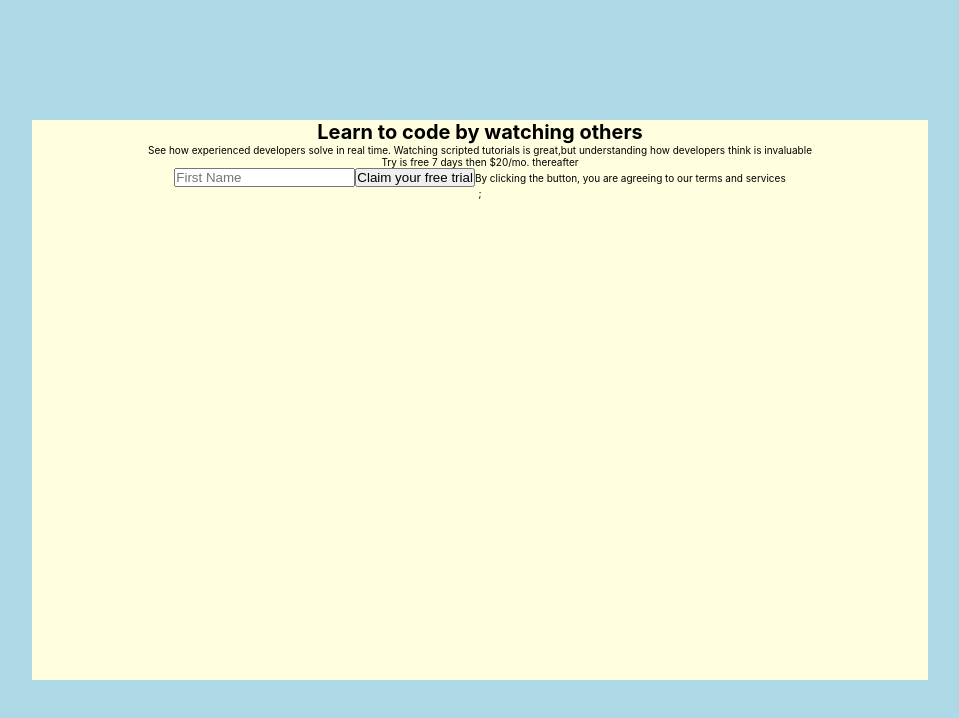
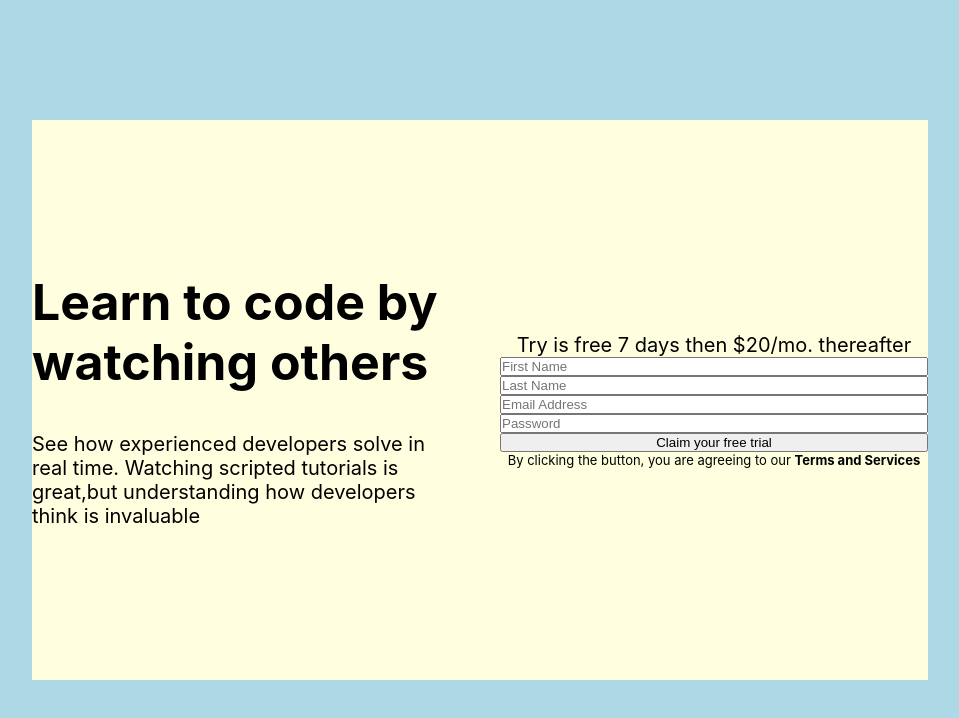
Before and after one commit to VincentChen6345/sign-up-form, a React (Create React App) app: page / in a window 1280 px wide. Shown: the top 718 px of the page, without its empty margins (160-1119 px from the left). Built offline with nearby package versions, Linux system fonts and the light colour scheme.

Commit message:
skeleton done

```diff
--- a/src/App.module.css
+++ b/src/App.module.css
@@ -6,4 +6,5 @@
   justify-content: center;
   align-items: center;
   width: 100%;
+  font-size: 2rem;
 }
--- a/src/components/Cta.jsx
+++ b/src/components/Cta.jsx
@@ -1,18 +1,14 @@
 import React from "react";
+import styles from "./Cta.module.css";
+import InputForm from "./InputForm";
 
 const Cta = () => {
   return (
-    <div>
+    <div className={styles.container}>
       <div>
         <p>Try is free 7 days then $20/mo. thereafter</p>
       </div>
-      <form>
-        <input type="text" placeholder="First Name" />
-        <button type="submit">Claim your free trial</button>
-        <span>
-          By clicking the button, you are agreeing to our terms and services
-        </span>
-      </form>
+      <InputForm />
     </div>
   );
 };
--- a/src/components/Cta.module.css
+++ b/src/components/Cta.module.css
@@ -0,0 +1,4 @@
+.container {
+  width: 100%;
+  margin-left: 2rem;
+}
--- a/src/components/Description.jsx
+++ b/src/components/Description.jsx
@@ -1,10 +1,10 @@
 import React from "react";
-
+import styles from "./Description.module.css";
 const Description = () => {
   return (
-    <div>
-      <h1>Learn to code by watching others</h1>
-      <p>
+    <div className={styles.container}>
+      <h1 className={styles.heading}>Learn to code by watching others</h1>
+      <p className={styles.paragraph}>
         See how experienced developers solve in real time. Watching scripted
         tutorials is great,but understanding how developers think is invaluable
       </p>
--- a/src/components/Description.module.css
+++ b/src/components/Description.module.css
@@ -0,0 +1,16 @@
+.container {
+  width: 100%;
+  /* display: flex;
+  align-items: center;
+  flex-direction: column; */
+  margin-right: 2rem;
+}
+.heading {
+  font-size: 5rem;
+  text-align: left;
+  margin-bottom: 4rem;
+}
+.paragraph {
+  text-align: left;
+  color: black;
+}
--- /dev/null
+++ b/src/components/InputForm.jsx
@@ -0,0 +1,17 @@
+import styles from "./InputForm.module.css";
+const InputForm = () => {
+  return (
+    <form className={styles.container}>
+      <input type="text" placeholder="First Name" />
+      <input type="text" placeholder="Last Name" />
+      <input type="email" placeholder="Email Address" />
+      <input type="password" placeholder="Password" />
+      <button type="submit">Claim your free trial</button>
+      <span className={styles.disclaimer}>
+        By clicking the button, you are agreeing to our{" "}
+        <em>Terms and Services</em>
+      </span>
+    </form>
+  );
+};
+export default InputForm;
--- /dev/null
+++ b/src/components/InputForm.module.css
@@ -0,0 +1,13 @@
+.container {
+  display: flex;
+  flex-direction: column;
+}
+
+.disclaimer {
+  font-size: 1.3rem;
+}
+
+em {
+  font-style: normal;
+  font-weight: 700;
+}
--- a/src/components/SignUpForm.jsx
+++ b/src/components/SignUpForm.jsx
@@ -7,7 +7,7 @@ const SignUpForm = () => {
   return (
     <div className={styles.container}>
       <Description />
-      <Cta />;
+      <Cta />
     </div>
   );
 };
--- a/src/components/SignUpForm.module.css
+++ b/src/components/SignUpForm.module.css
@@ -2,4 +2,6 @@
   background-color: lightyellow;
   width: 70vw;
   height: 70vh;
+  display: flex;
+  align-items: center;
 }
```
